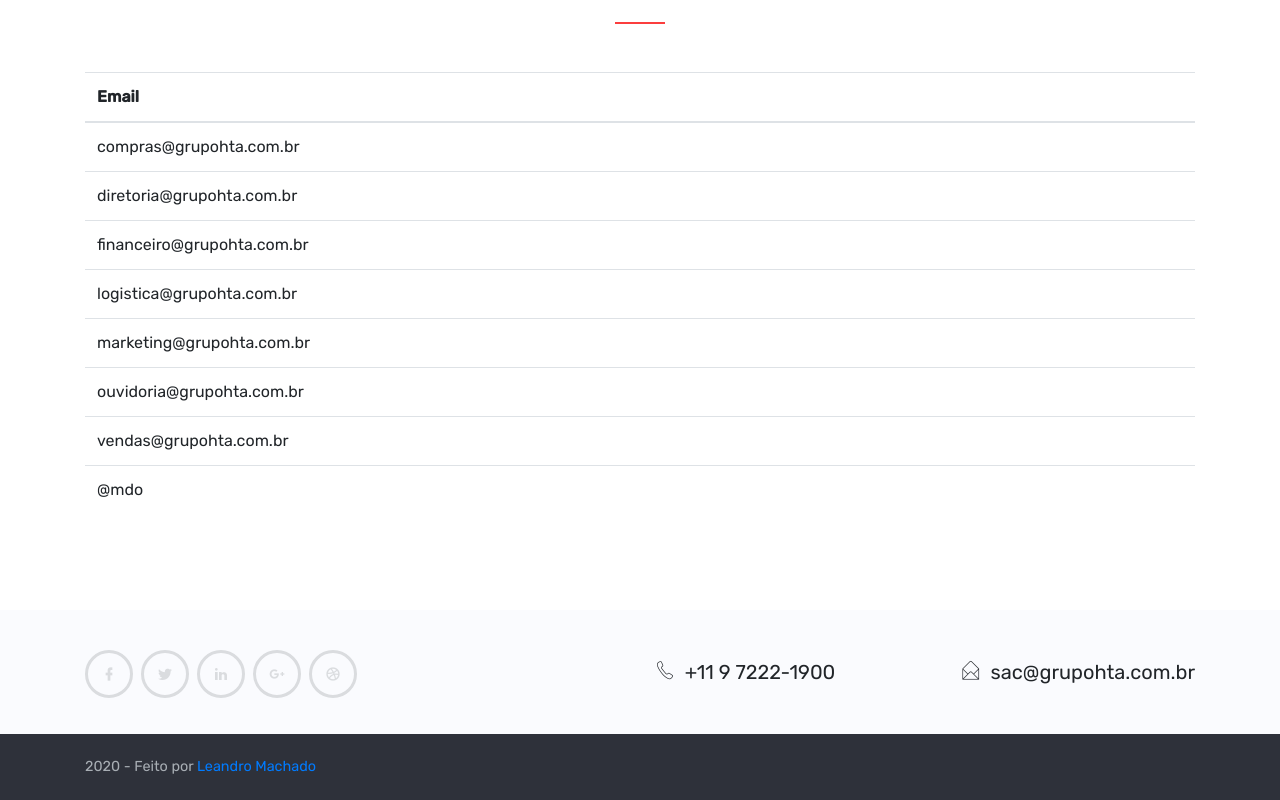
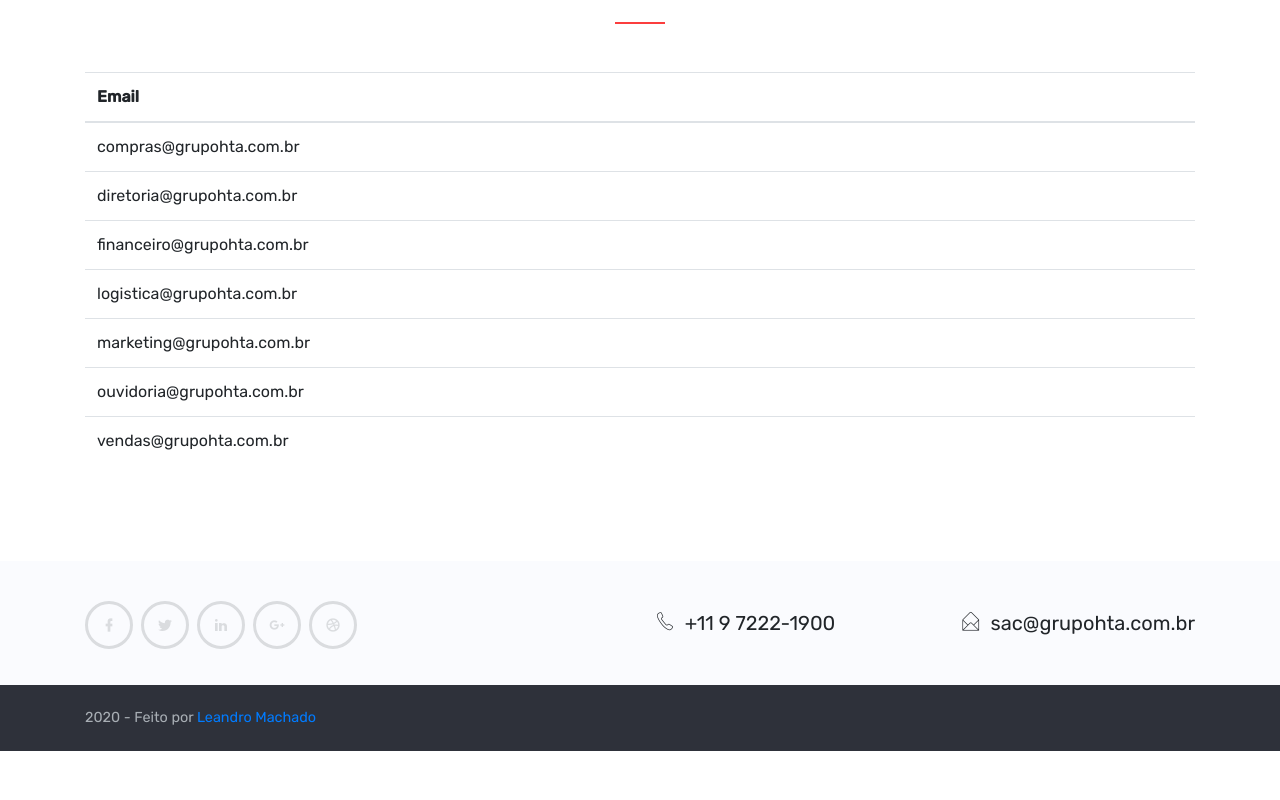
Before and after one commit to leandro-machado/landing-page-grupohta, a Vue app: page / in a window 1280 px wide. Shown: the part 3018-3818 px from the top of the page. After the commit the page ends 3769 px from the top, so only its background shows below. Built offline with nearby package versions, Linux system fonts and the light colour scheme.

Commit message:
fix table emails

```diff
--- a/src/components/Sections/Contact.vue
+++ b/src/components/Sections/Contact.vue
@@ -40,9 +40,6 @@
                                     <tr>
                                         <td>vendas@grupohta.com.br</td>
                                     </tr>
-                                    <tr>
-                                        <td>@mdo</td>
-                                    </tr>
                                 </tbody>
                             </table>
                         </div>
```
